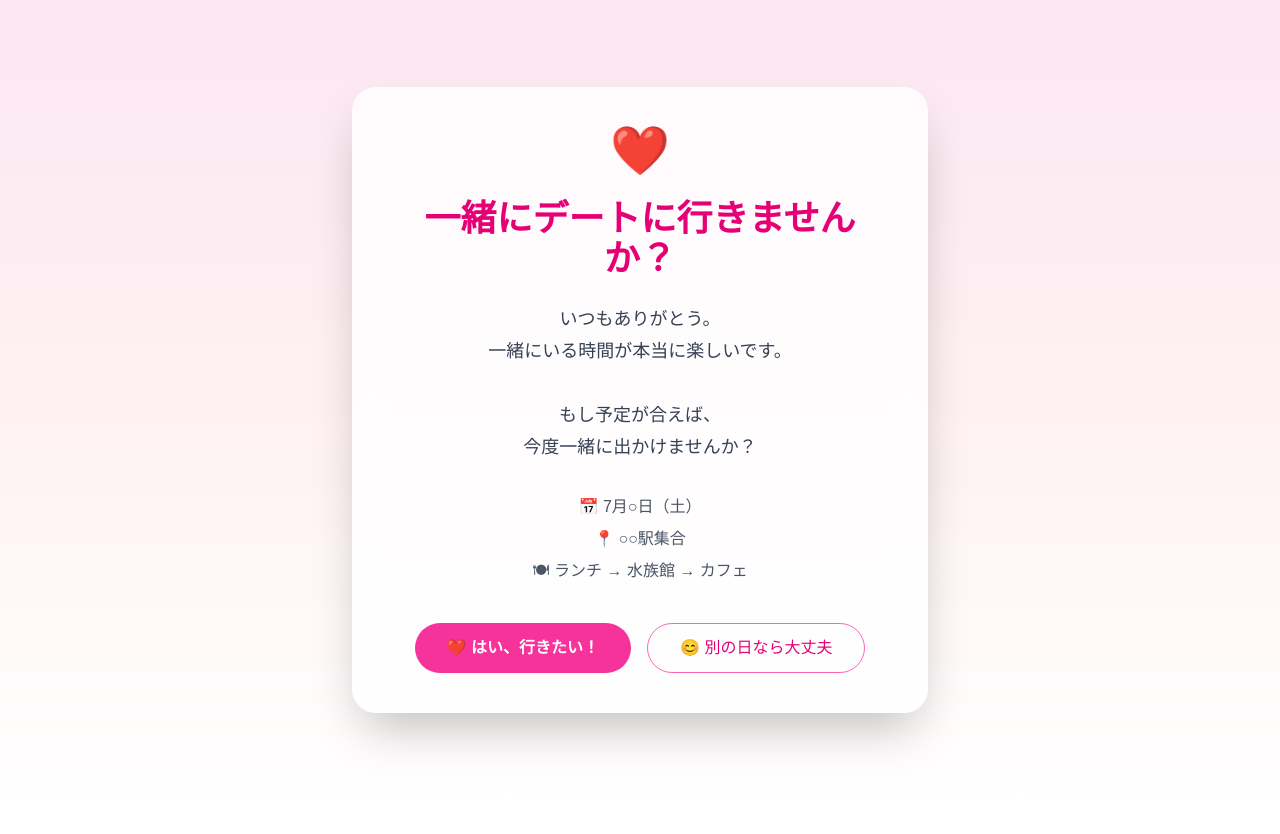
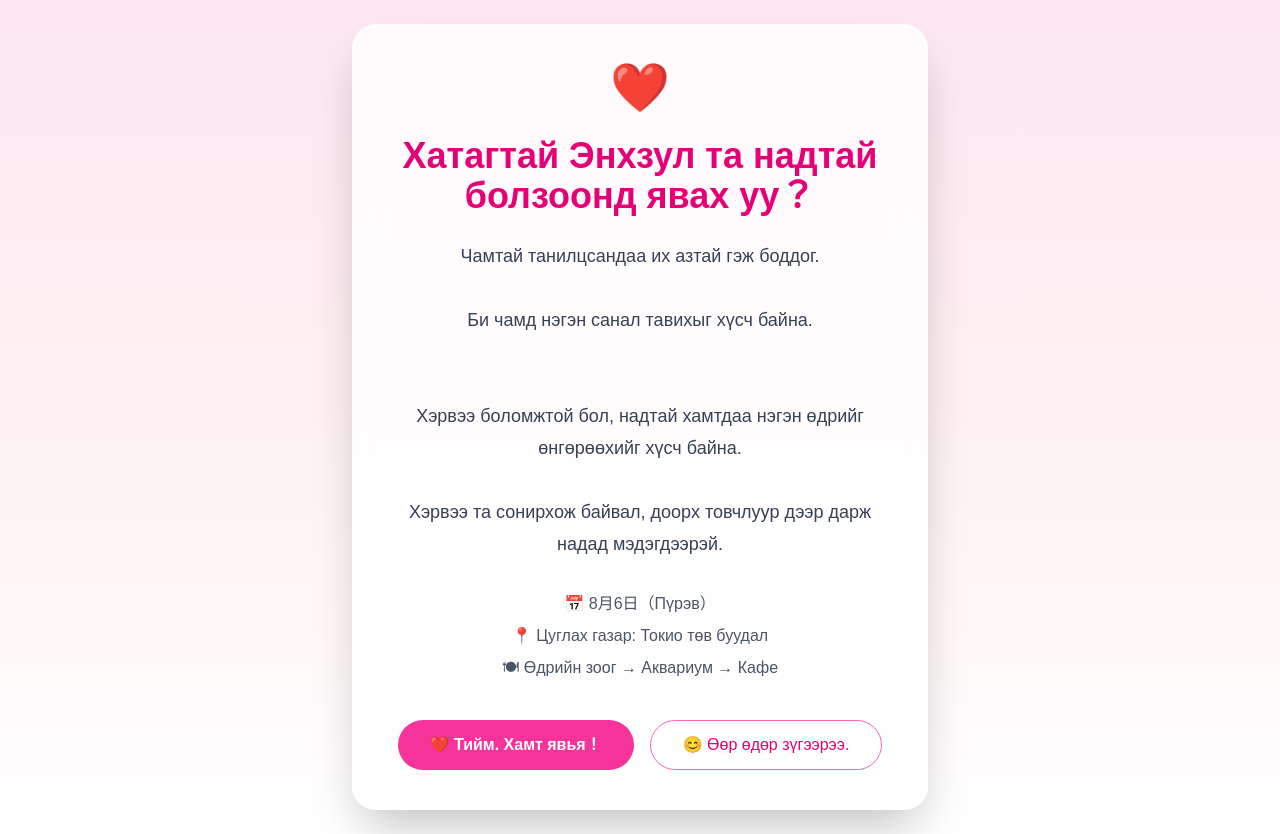
Before and after one commit to mijeeapps-collab/date-invitation, a Next.js app: page / in a window 1280 px wide. Before the commit the page ends 800 px from the top, so only its background shows below. Built offline with nearby package versions, Linux system fonts and the light colour scheme.

Commit message:
Create project structure

```diff
--- a/app/page.tsx
+++ b/app/page.tsx
@@ -12,24 +12,24 @@ export default function Home() {
         <h1 className="text-5xl mb-6">❤️</h1>
 
         <h2 className="text-4xl font-bold text-pink-600 mb-6">
-          一緒にデートに行きませんか？
+          Хатагтай Энхзул та надтай болзоонд явах уу？
         </h2>
 
         <p className="text-gray-700 leading-8 text-lg">
-          いつもありがとう。
+          Чамтай танилцсандаа их азтай гэж боддог. <br />
           <br />
-          一緒にいる時間が本当に楽しいです。
+          Би чамд нэгэн санал тавихыг хүсч байна. <br />
           <br />
           <br />
-          もし予定が合えば、
+          Хэрвээ боломжтой бол, надтай хамтдаа нэгэн өдрийг өнгөрөөхийг хүсч байна. <br />
           <br />
-          今度一緒に出かけませんか？
+          Хэрвээ та сонирхож байвал, доорх товчлуур дээр дарж надад мэдэгдээрэй. <br />
         </p>
 
         <div className="mt-8 space-y-2 text-gray-600">
-          <p>📅 7月○日（土）</p>
-          <p>📍 ○○駅集合</p>
-          <p>🍽 ランチ → 水族館 → カフェ</p>
+          <p>📅 8月6日（Пүрэв）</p>
+          <p>📍 Цуглах газар: Токио төв буудал</p>
+          <p>🍽 Өдрийн зоог → Аквариум → Кафе</p>
         </div>
 
         {!accepted ? (
@@ -38,23 +38,23 @@ export default function Home() {
               onClick={() => setAccepted(true)}
               className="rounded-full bg-pink-500 px-8 py-3 text-white font-bold hover:bg-pink-600 transition"
             >
-              ❤️ はい、行きたい！
+              ❤️ Тийм. Хамт явья！
             </button>
 
             <button
               className="rounded-full border border-pink-400 px-8 py-3 text-pink-600 hover:bg-pink-50 transition"
             >
-              😊 別の日なら大丈夫
+              😊 Өөр өдөр зүгээрээ.
             </button>
           </div>
         ) : (
           <div className="mt-10">
             <h3 className="text-3xl font-bold text-pink-600">
-              🎉 ありがとう！！
+              🎉 Баярлалаа！！
             </h3>
 
             <p className="mt-4 text-lg">
-              一緒に楽しもうね ❤️
+              Хамт нэгэн өдрийг хөгжилтэй өнгөрөөе ❤️
             </p>
           </div>
         )}
```
Also changed, not shown: command.txt (added).
